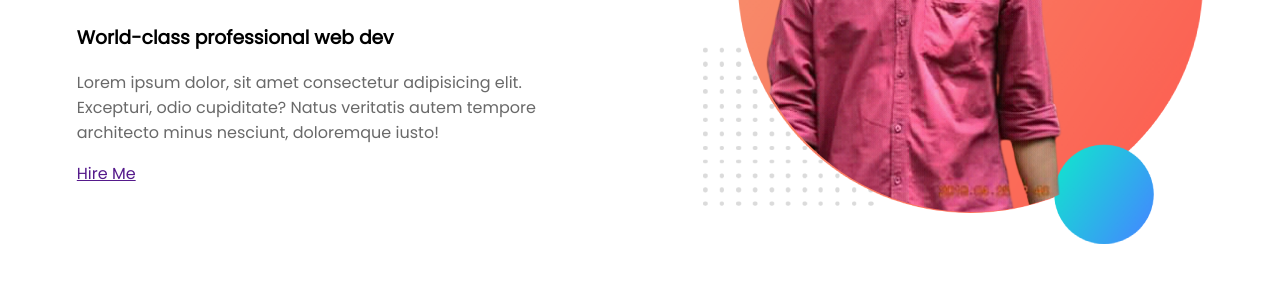
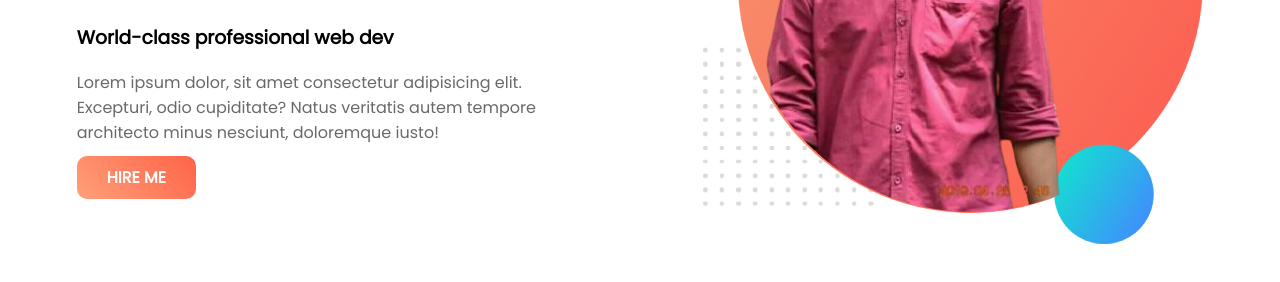
Before and after one commit to jayeen28/jayeen-port, a plain HTML site: page index.html in a window 1280 px wide. Shown: the part 252-534 px from the top of the page. Drawn offline with Linux system fonts and the light colour scheme.

Commit message:
header done

```diff
--- a/style.css
+++ b/style.css
@@ -11,6 +11,7 @@ body{
 
 .head-desc p {
     color: #696969;
+    margin-bottom:20px;
 }
 
 .head-flex {
@@ -24,3 +25,16 @@ section {
 .head-desc {
     margin-right: 10%;
 }
+
+.head-desc a {
+    text-decoration: none;
+    font-size: 16px;
+    font-weight: bold;
+    text-transform: uppercase;
+    background: linear-gradient(
+45deg
+, lightSalmon, tomato);
+    padding: 10px 30px;
+    border-radius: 10px;
+    color: white;
+}
```
